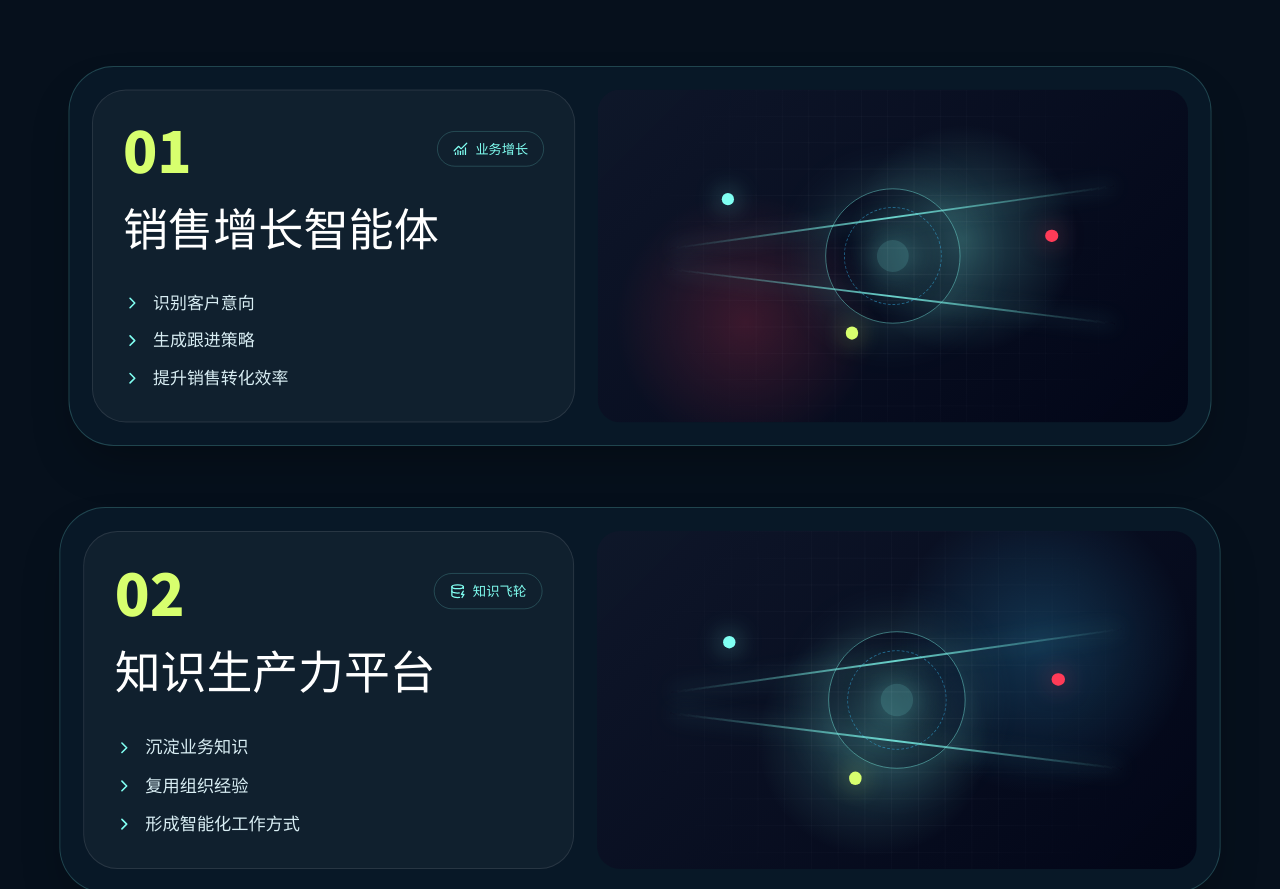
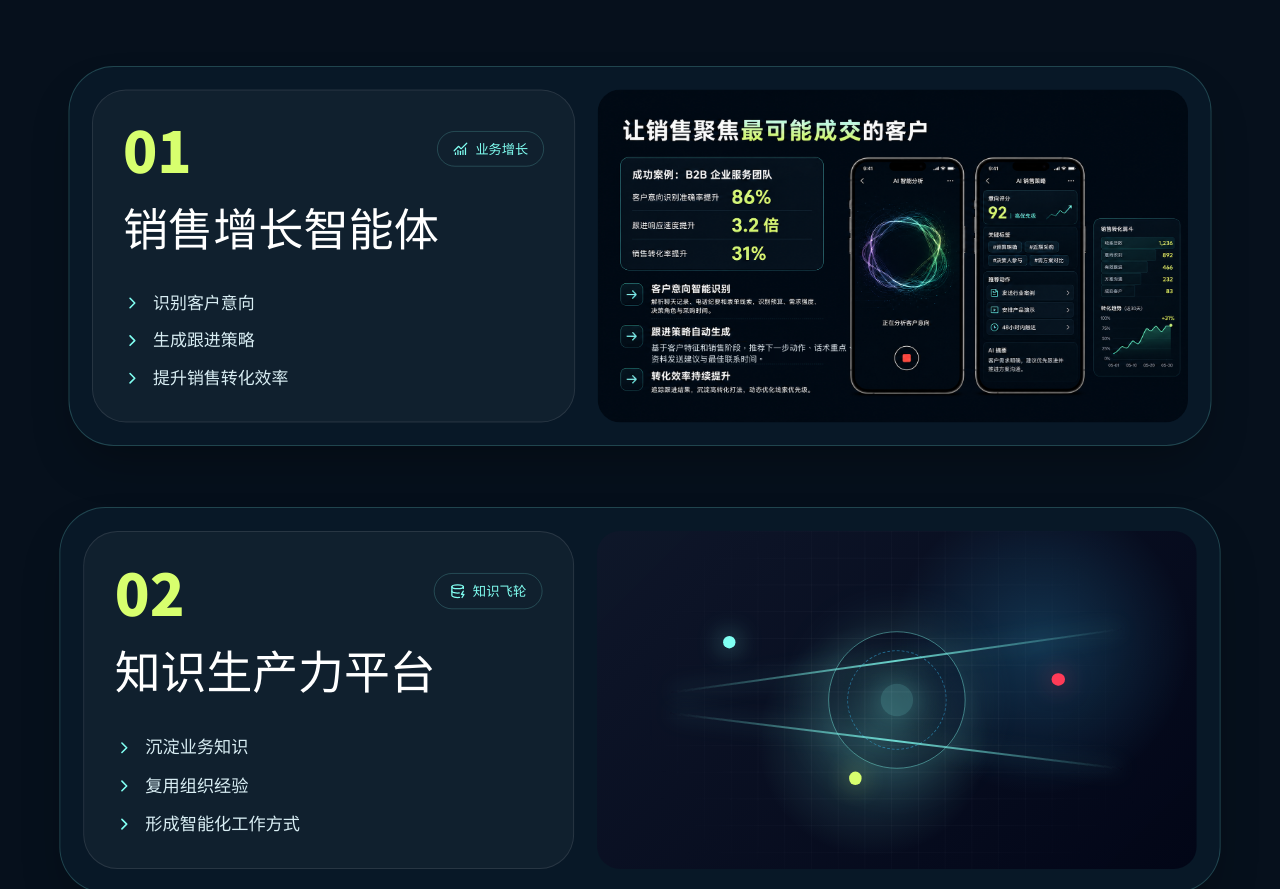
Before and after one commit to aidehua08/fanzhi, a React (Vite) app in the folder fanzhi-ai-site/: page / in a window 1280 px wide. Shown: the part 4657-5546 px from the top of the page. Built offline with nearby package versions, Linux system fonts and the light colour scheme.

Commit message:
feat: add sales agent case image

```diff
--- a/fanzhi-ai-site/src/App.tsx
+++ b/fanzhi-ai-site/src/App.tsx
@@ -167,7 +167,15 @@ function Services() {
   )
 }
 
-function ScenarioVisual({ type, title }: { type: string; title: string }) {
+function ScenarioVisual({ image, type, title }: { image?: string; type: string; title: string }) {
+  if (image) {
+    return (
+      <div className="scenario-visual scenario-visual-real" aria-label={title}>
+        <img className="scenario-visual-image" src={image} alt={`${title}案例展示`} loading="lazy" />
+      </div>
+    )
+  }
+
   return (
     <div className={`scenario-visual scenario-visual-${type}`} aria-label={title}>
       <div className="scenario-visual-grid" />
@@ -218,7 +226,7 @@ function ScenarioCard({
             ))}
           </ul>
         </div>
-        <ScenarioVisual type={scenario.visual} title={scenario.title} />
+        <ScenarioVisual image={scenario.image} type={scenario.visual} title={scenario.title} />
       </div>
     </motion.article>
   )
--- a/fanzhi-ai-site/src/data/siteContent.ts
+++ b/fanzhi-ai-site/src/data/siteContent.ts
@@ -88,6 +88,7 @@ export const scenarios = [
     label: '业务增长',
     icon: ChartNoAxesCombined,
     visual: 'sales-agent',
+    image: '/cases/sales-growth-agent-demo-website-style.png',
     points: ['识别客户意向', '生成跟进策略', '提升销售转化效率'],
   },
   {
--- a/fanzhi-ai-site/src/index.css
+++ b/fanzhi-ai-site/src/index.css
@@ -312,6 +312,28 @@ img {
   background: linear-gradient(120deg, transparent 0 36%, rgba(255, 255, 255, 0.08) 48%, transparent 62%);
   transform: translateX(-80%);
   animation: visualSweep 6s ease-in-out infinite;
+}
+
+.scenario-visual-real {
+  display: grid;
+  align-items: stretch;
+  background:
+    radial-gradient(circle at 50% 45%, rgba(128, 255, 242, 0.18), transparent 34%),
+    #06101c;
+}
+
+.scenario-visual-real::after {
+  content: none;
+}
+
+.scenario-visual-image {
+  width: 100%;
+  height: 100%;
+  min-height: 22rem;
+  display: block;
+  border-radius: inherit;
+  object-fit: cover;
+  object-position: center;
 }
 
 .scenario-visual-grid {
```
Also changed, not shown: fanzhi-ai-site/public/cases/sales-growth-agent-demo-website-style.png (added).
